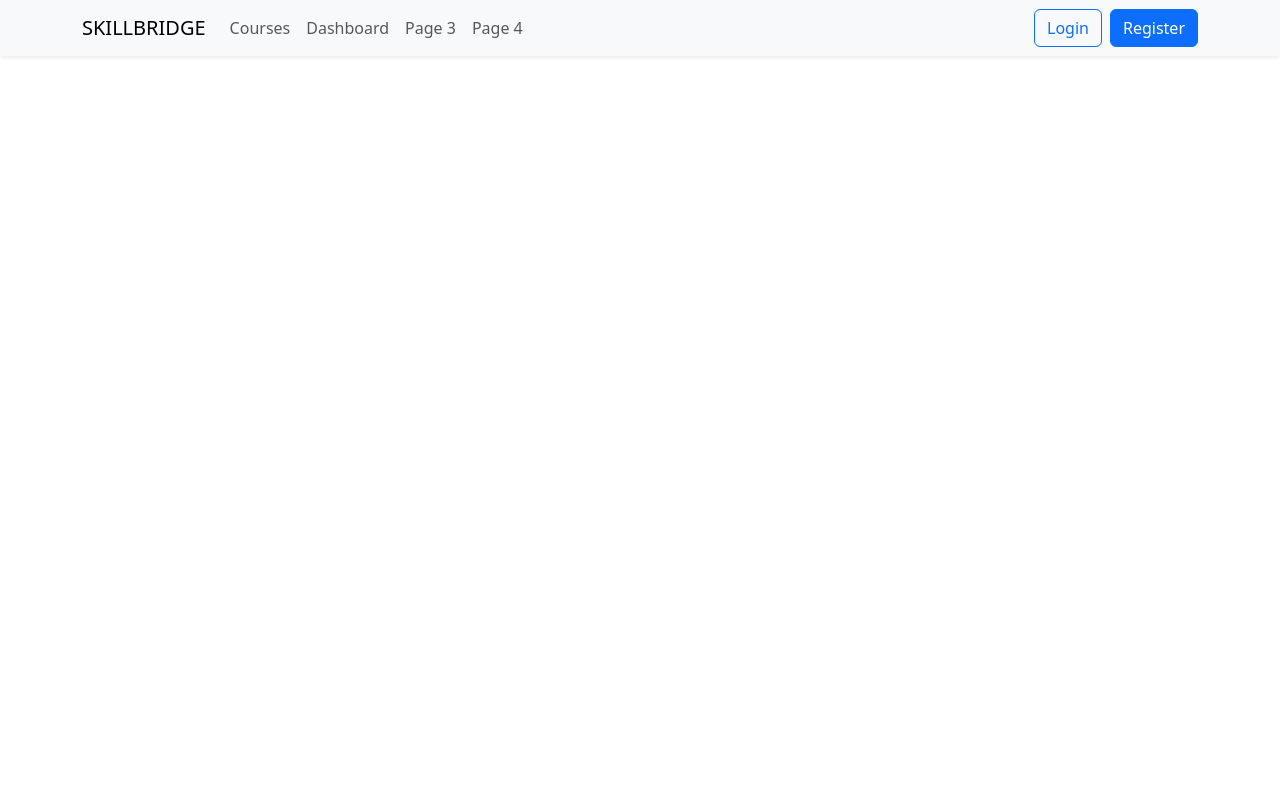
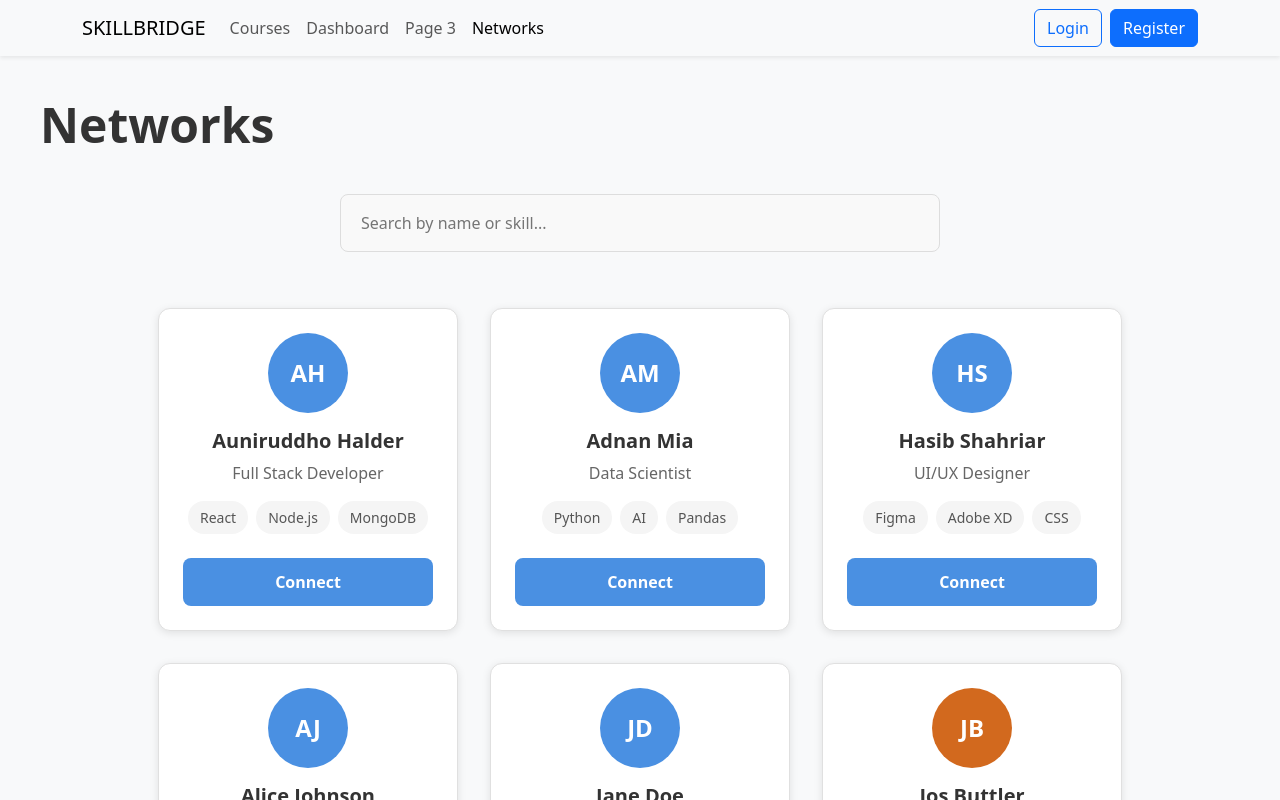
Before and after one commit to HasibShahriar/SkillBridge, a React (Create React App) app in the folder client/: page /networks in a window 1280 px wide. Shown: the top 800 px of the page. Built offline with nearby package versions, Linux system fonts and the light colour scheme.

Commit message:
Networks page added on nav bar

```diff
--- a/client/src/App.js
+++ b/client/src/App.js
@@ -1,3 +1,4 @@
+// App.js
 import "bootstrap/dist/css/bootstrap.min.css";
 import "./App.css";
 import { BrowserRouter, Routes, Route } from "react-router-dom";
@@ -6,6 +7,7 @@ import NavigationBar from "./navigation_bar";
 import Courses from "./components/Courses";
 import Dashboard from "./components/Dashboard";
 import Home from "./components/home";
+import Networks from "./components/Networks";
 
 function App() {
   return (
@@ -16,7 +18,7 @@ function App() {
         <Route path="/courses" element={<Courses/>} />
         <Route path="/dashboard" element={<Dashboard/>} />
         <Route path="/page3" element={<h2>Page 3</h2>} />
-        <Route path="/page4" element={<h2>Page 4</h2>} />
+        <Route path="/networks" element={<Networks/>} />
         <Route path="/login" element={<h2>Login Page</h2>} />
         <Route path="/register" element={<h2>Register Page</h2>} />
       </Routes>
--- a/client/src/components/Networks.js
+++ b/client/src/components/Networks.js
@@ -1,3 +1,4 @@
+// components/Networks.js
 import React, { useState } from 'react';
 
 // Sample user data
@@ -13,7 +14,7 @@ const userData = [
     id: 2,
     name: "Adnan Mia",
     role: "Data Scientist",
-    skills: ["Python", "Machine Learning", "Pandas"],
+    skills: ["Python", "AI", "Pandas"],
     connected: false
   },
   {
@@ -114,7 +115,7 @@ const UserCard = ({ user, onConnect }) => {
         gap: '8px',
         marginBottom: '24px'
       }}>
-        {user.skills.filter(skill => skill).map((skill, index) => ( // Added filter to remove any undefined skills
+        {user.skills.filter(skill => skill).map((skill, index) => (
           <span
             key={index}
             style={{
@@ -179,8 +180,8 @@ const SearchBar = ({ searchTerm, onSearchChange }) => {
   );
 };
 
-// Main App Component
-function App() {
+// Main Networks Component
+function Networks() {
   const [users, setUsers] = useState(userData);
   const [searchTerm, setSearchTerm] = useState('');
 
@@ -195,7 +196,7 @@ function App() {
   const filteredUsers = users.filter(user =>
     user.name.toLowerCase().includes(searchTerm.toLowerCase()) ||
     user.role.toLowerCase().includes(searchTerm.toLowerCase()) ||
-    user.skills.some(skill => skill && skill.toLowerCase().includes(searchTerm.toLowerCase())) // Added safety check for undefined skills
+    user.skills.some(skill => skill && skill.toLowerCase().includes(searchTerm.toLowerCase()))
   );
 
   return (
@@ -252,4 +253,4 @@ function App() {
   );
 }
 
-export default App;
+export default Networks;
--- a/client/src/navigation_bar.js
+++ b/client/src/navigation_bar.js
@@ -23,8 +23,8 @@ export default function NavigationBar() {
             <Nav.Link as={NavLink} to="/page3">
               Page 3
             </Nav.Link>
-            <Nav.Link as={NavLink} to="/page4">
-              Page 4
+            <Nav.Link as={NavLink} to="/networks">
+              Networks
             </Nav.Link>
           </Nav>
 
```
